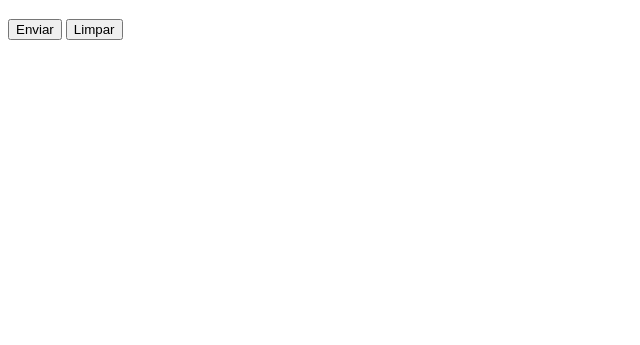
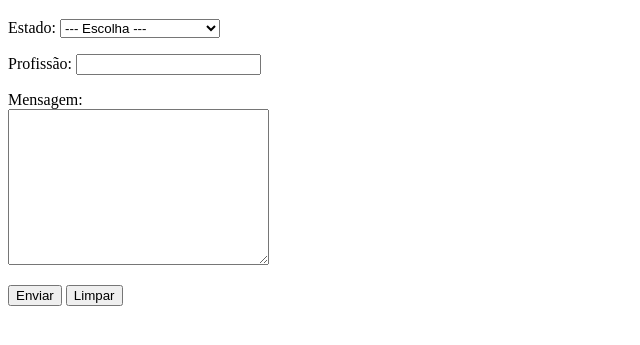
Before and after one commit to TaisBozza/HTML-CSS, a plain HTML site: page Exercicios/ex.025/form007.html in a window 1280 px wide. Shown: the part 61-406 px from the top of the page, without its empty margins (0-640 px from the left). Drawn offline with Linux system fonts and the light colour scheme.

Commit message:
atualização do exercícios

```diff
--- a/Exercicios/ex.025/form007.html
+++ b/Exercicios/ex.025/form007.html
@@ -8,9 +8,42 @@
 </head>
 <body>
     <h1>Exemplo de Formulário</h1>
-    <form action="cadastro.php" method="get" autocomplete="on">
+    <form action="cadastro.php" method="post" autocomplete="on">
 
+        <p>
+            <label for="iest">Estado: </label>
+            <select name="estado" id="iest">
 
+                <option value="" selected>--- Escolha ---</option>
+                <optgroup label="Região Sudeste">
+                    <option value="MG">Minas Gerais</option>
+                    <option value="RJ">Rio de Janeiro</option>
+                    <option value="SP">São Paulo</option>
+                </optgroup>
+
+                <optgroup label="Região Nordeste">
+                    <option value="MA">Maranhão</option>
+                    <option value="PE">Pernambuco</option>
+                    <option value="RN">Rio Grande do Norte</option>
+                </optgroup>
+            </select>
+        </p>
+
+        <p>
+            <label for="iprof">Profissão: </label>
+            <input type="text" name="prof" id="iprof" list="lstprof">
+            <datalist id="lstprof">
+                <option>Administrador</option>
+                <option>Contador</option>
+                <option>Desenvolvedor</option>
+                <option>Professor</option>
+            </datalist>
+
+        </p>
+        <p>
+            <label for="imsg">Mensagem: </label><br>
+            <textarea name="msg" id="imsg" cols="30" rows="10"></textarea>
+        </p>
         <p>
             <input type="submit" value="Enviar">
             <input type="reset" value="Limpar">
```
